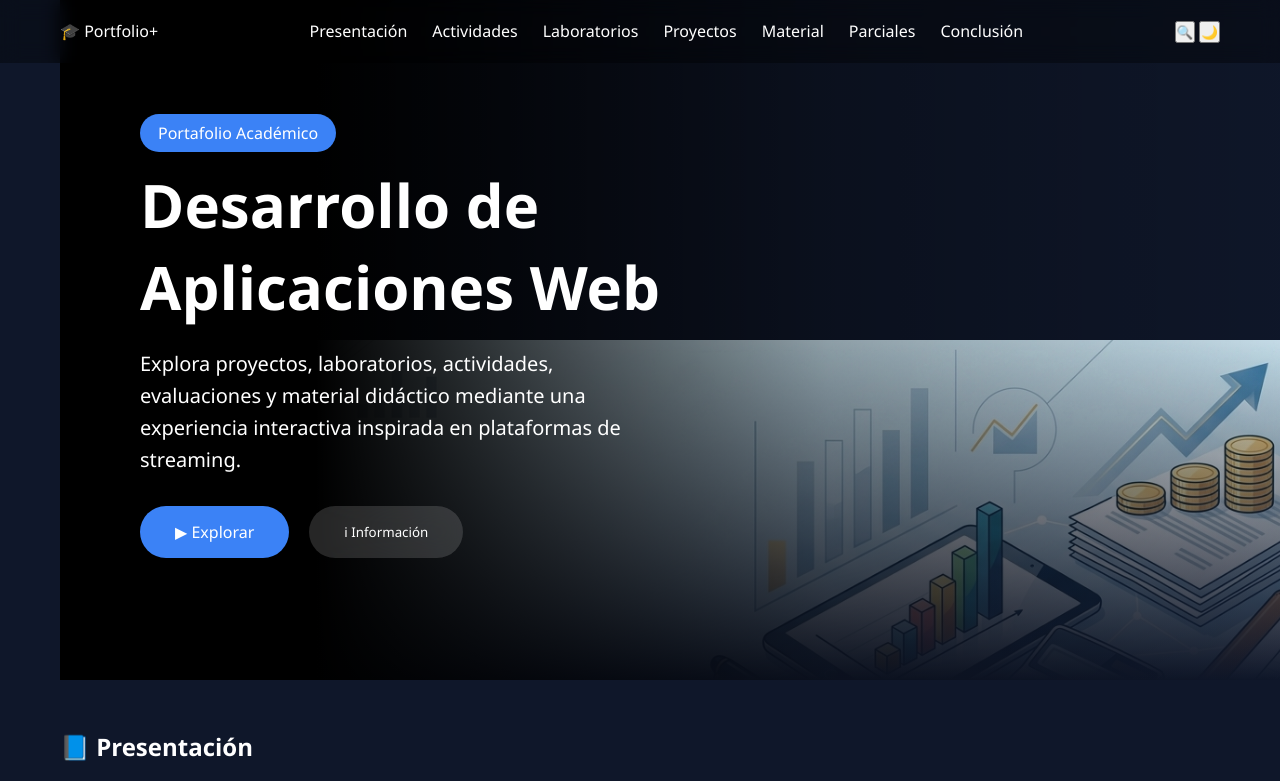
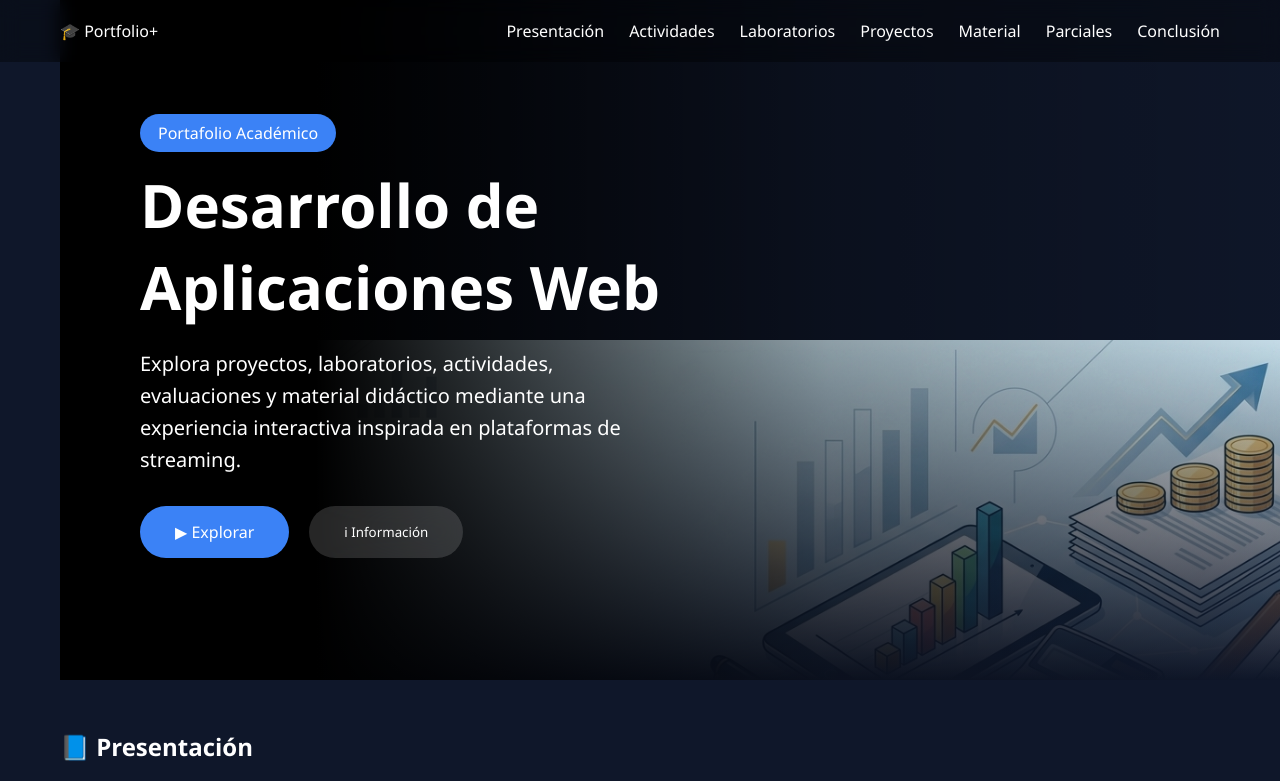
Before and after one commit to aaromCreate/Contabilidad, a plain HTML site: page paginas/pantallaPrincipal.html in a window 1280 px wide. Shown: the top 781 px of the page. Drawn offline with Linux system fonts and the light colour scheme.

Commit message:
cambios 2.0

```diff
--- a/paginas/pantallaPrincipal.html
+++ b/paginas/pantallaPrincipal.html
@@ -37,14 +37,6 @@
             <a href="#conclusion">Conclusión</a>
 
         </nav>
-
-        <div class="acciones">
-
-            <button id="buscarBtn">🔍</button>
-
-            <button id="temaBtn">🌙</button>
-
-        </div>
 
     </header>
 
```
